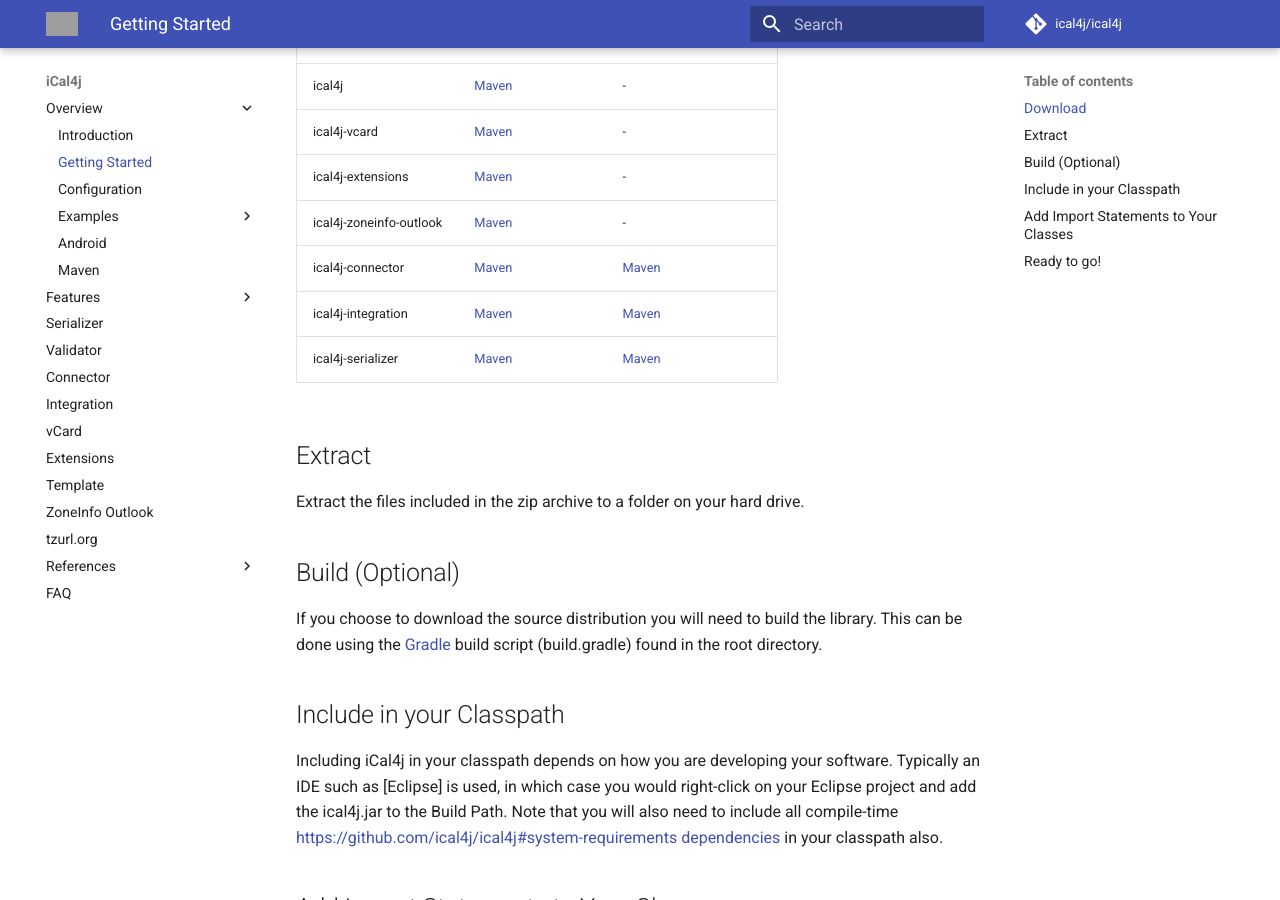
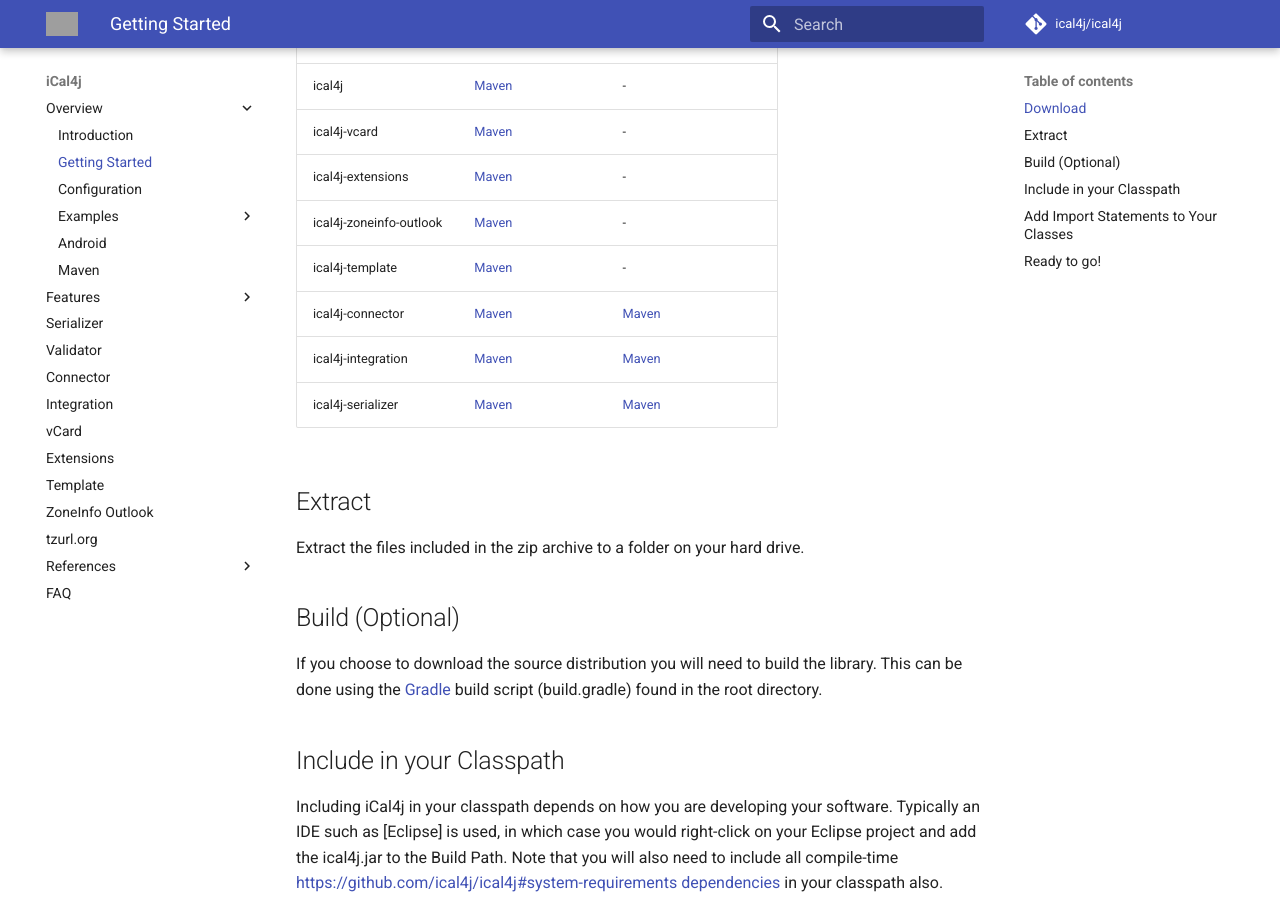
Before and after one commit to ical4j/ical4j-user-guide, an MkDocs documentation site: the page built from docs/getting-started.md, in a window 1280 px wide and 900 px high, scrolled down 371 px. Built offline with MkDocs 1.6.1 and Material for MkDocs 9.7.7, drawn with Linux system fonts in a browser that asks for light colours; comment, search, counter and statistics services are not loaded; grey boxes are pictures that could not be loaded.

Commit message:
Added ical4j-template maven link

```diff
--- a/docs/getting-started.md
+++ b/docs/getting-started.md
@@ -13,6 +13,7 @@ table to identify current coordinates for iCal4j libraries:
 | ical4j-vcard            | [Maven](https://search.maven.org/artifact/org.mnode.ical4j/ical4j-vcard)            | -                                                                              |
 | ical4j-extensions       | [Maven](https://search.maven.org/artifact/org.mnode.ical4j/ical4j-extensions)       | -                                                                              |
 | ical4j-zoneinfo-outlook | [Maven](https://search.maven.org/artifact/org.mnode.ical4j/ical4j-zoneinfo-outlook) | -                                                                              |
+| ical4j-template | <a href="https://search.maven.org/artifact/org.mnode.ical4j/ical4j-template" target="_blank">Maven</a> | -                                                                              |
 | ical4j-connector        | [Maven](https://search.maven.org/search?q=g:org.ical4j%20a:ical4j-connector*)       | [Maven](https://search.maven.org/artifact/org.mnode.ical4j/ical4j-connector)   |
 | ical4j-integration      | [Maven](https://search.maven.org/search?q=g:org.ical4j%20a:ical4j-integration*)     | [Maven](https://search.maven.org/artifact/org.mnode.ical4j/ical4j-integration) |
 | ical4j-serializer       | [Maven](https://search.maven.org/artifact/org.ical4j/ical4j-serializer)             | [Maven](https://search.maven.org/artifact/org.mnode.ical4j/ical4j-serializer)  |
```
